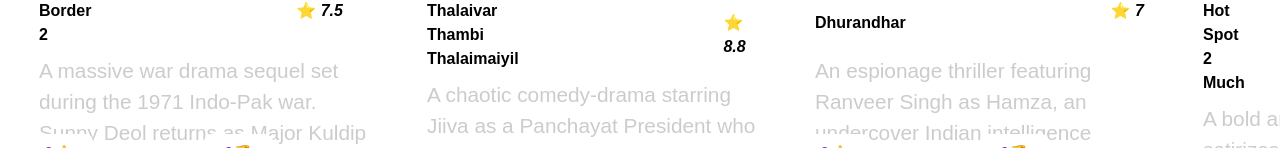
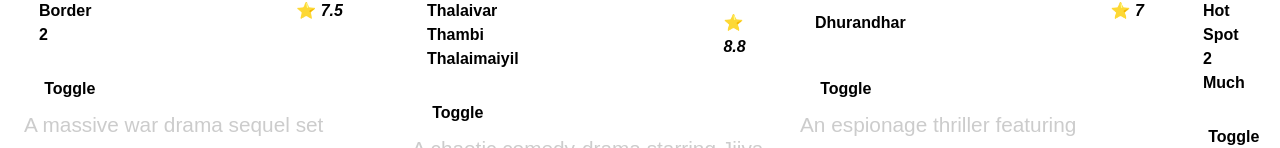
Before and after one commit to Nantha-Code/movie-app-bcs-dec-2025, a React (Vite) app: page /movies in a window 1280 px wide. Shown: the part 652-800 px from the top of the page. Built offline with nearby package versions, Linux system fonts and the light colour scheme.

Commit message:
p tag hiding button added

```diff
--- a/src/App.css
+++ b/src/App.css
@@ -28,7 +28,14 @@
   aspect-ratio: 1/1;
 } */
 
-
+.toggle{
+  background: white;
+  color: black;
+  font-size: 1rem;
+  font-weight: bold;
+  text-decoration: none;
+  /* border: none; */
+}
 .like-btn{
   justify-content: space-between;
   display: flex;
--- a/src/MovieDetails.jsx
+++ b/src/MovieDetails.jsx
@@ -1,8 +1,10 @@
 import React from "react";
 import "./MovieDetails.css";
 import InputTags from "./InputTags";
+import { useState } from "react";
 
 function MovieDetails() {
+//  const [show, setShow] = useState(true);
   const Movies = [
     {
       "name": "Border 2",
@@ -83,6 +85,7 @@
 
 
 function MoviesExpress({ poster, name, rating, summary }) {
+  const [show, setShow] = useState(true);
   return (
     <div className="movie-card">
       <img src={poster} alt={name} className="movie-img" />
@@ -91,12 +94,13 @@
           <h3>
           {name} <span className="rating">⭐ {rating}</span>
         </h3>
-        <p className="summary">{summary}</p>
       </div>
-
+      {/* Reacting User  - update show*/}
+      <button onClick={() => setShow(!show)} className="toggle">Toggle</button>
+        {show ? <p className="summary">{summary}</p> : null}
         <div className="like-dislke">
+        </div>
       <InputTags/>
-        </div>
     </div>
   );
 }
```
